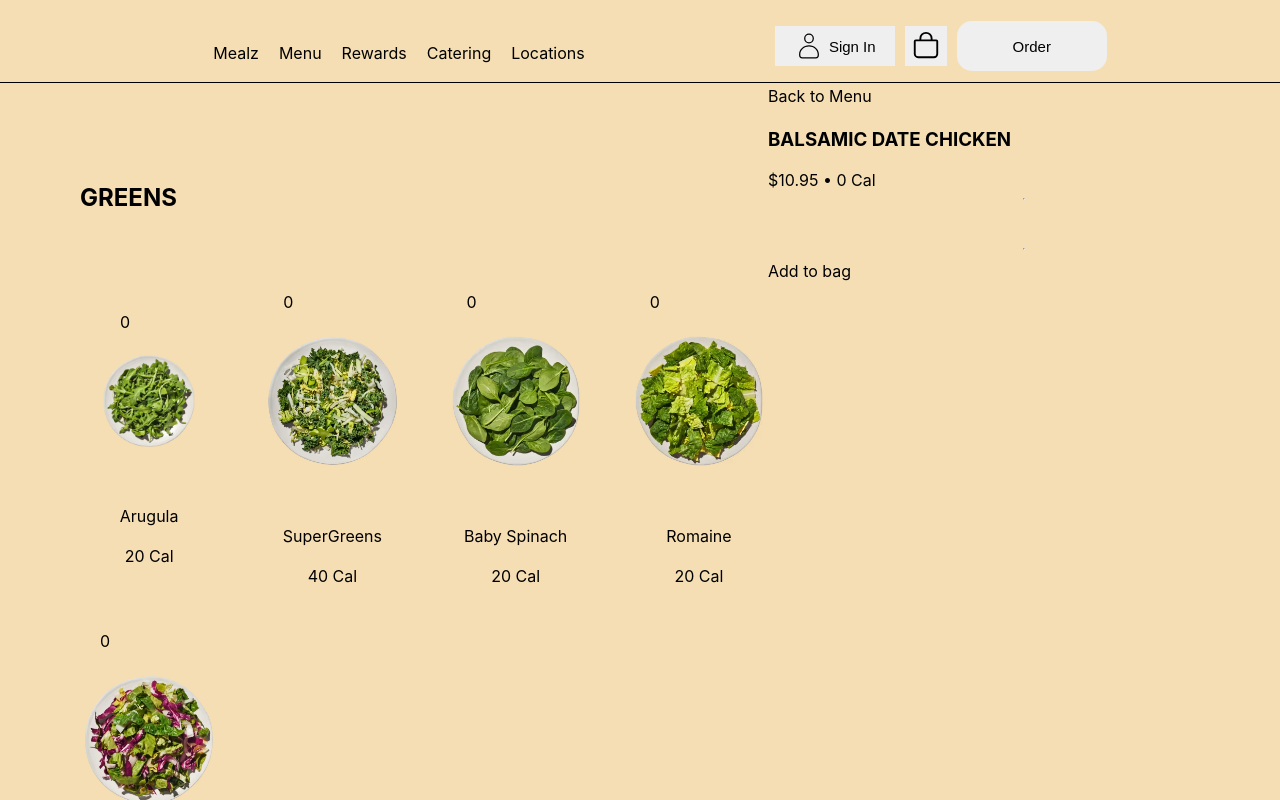
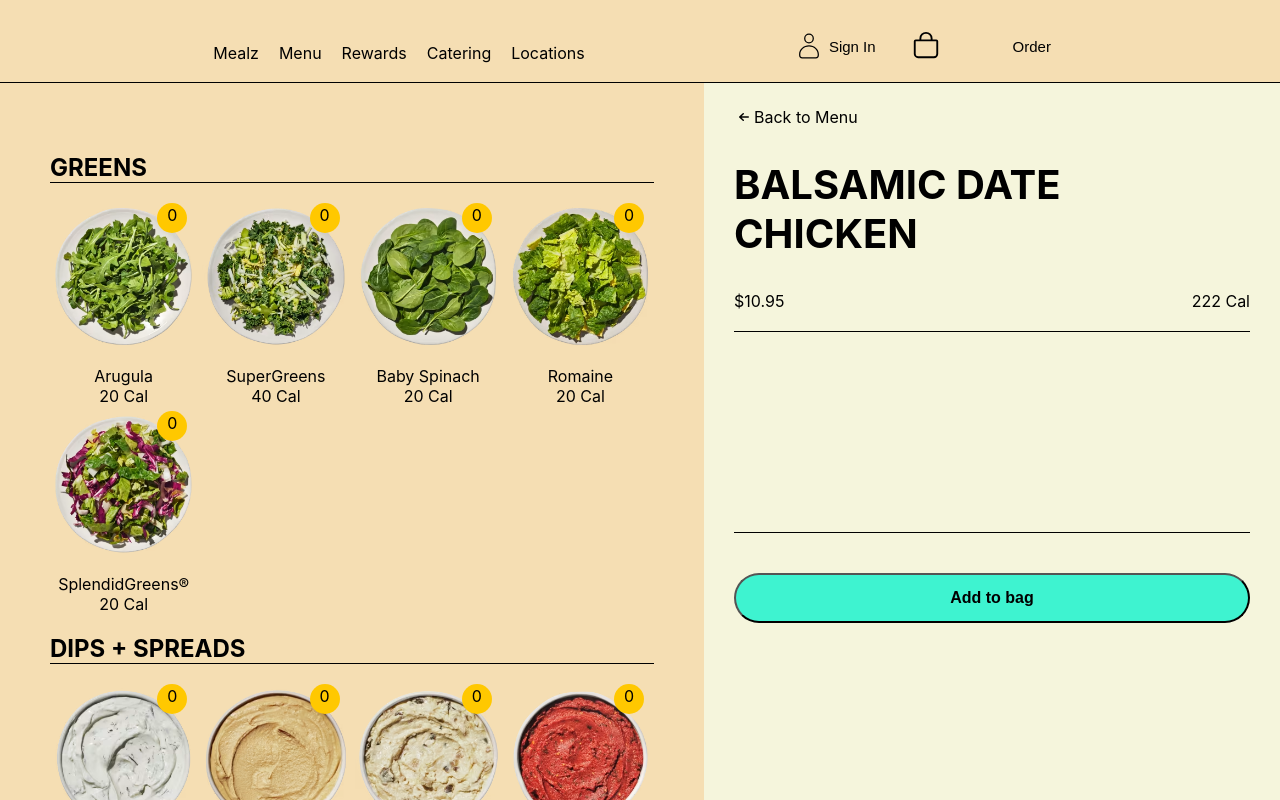
Before and after one commit to oroorro/foodchainone, a React (Create React App) app: page /menu in a window 1280 px wide. Both pictures are taken after a click on the picture 158 px from the left and 370 px from the top of the page. Shown: the top 800 px of the page. Built offline with nearby package versions, Linux system fonts and the light colour scheme.

Commit message:
implementing builder's style

```diff
--- a/src/components/Header.scss
+++ b/src/components/Header.scss
@@ -1,16 +1,24 @@
-ul{
+
+header{
+
+    display: flex;
+    align-items: flex-end;
+    gap: 150px;
+    justify-content: center;
+    border-bottom: 1px solid black;
+
+    >ul{
         list-style: none;
-}
 
-a{
+
+        >li>a{
             display: block;
             text-decoration: none;
             position: relative;
             color: black;
             padding: 0.2em 0;
         }
-
-a::after {
+        >li>a::after {
             content: '';
             position: absolute;
             bottom: 0;
@@ -21,22 +29,8 @@ a::after {
             opacity: 0;
             transition: opacity 300ms, transform 300ms;
         }
-
-  a:hover::after,
-    a:focus::after {
-    opacity: 1;
-    transform: translate3d(0, 0.2em, 0);
     }
 
-
-
-header{
-
-    display: flex;
-    align-items: flex-end;
-    gap: 150px;
-    justify-content: center;
-    border-bottom: 1px solid black;
 
     .leftMenu{
         display: flex;
@@ -50,6 +44,7 @@ header{
 
         button{
             border-style: none;
+            background: none;
         }
 
         .signInButton{
@@ -76,6 +71,19 @@ header{
 
 
 
+  a:hover::after,
+    a:focus::after {
+    opacity: 1;
+    transform: translate3d(0, 0.2em, 0);
+    }
+
+
+
+
+
+
+
+
 
 
 .orderButton{
--- a/src/components/MenuSection.js
+++ b/src/components/MenuSection.js
@@ -92,7 +92,7 @@ export default function MenuSection(props){
     return(
         <div className="menuSectionDiv">
         <section id={`${props.title}Section`} className={`${props.title}Section menuSection`}>
-            <h2> {props.title}</h2>
+            <h2 className="menuSectionTitle"> {props.title}</h2>
             <div className="gridMenu">
             {products}
 
--- a/src/components/MenuSection.scss
+++ b/src/components/MenuSection.scss
@@ -7,6 +7,11 @@
         width: 100%;
         display: flex;
         flex-direction: column;
+
+
+        .menuSectionTitle{
+            border-bottom: 1px solid black;
+        }
 
         .gridMenu{
             @media screen and (min-width: 768px){
--- a/src/components/OrderList.js
+++ b/src/components/OrderList.js
@@ -7,6 +7,7 @@
 import { useState, useEffect } from 'react';
 import { useSelector, useDispatch } from 'react-redux';
 import {addDeleteOrder} from '../redux/slice';
+import { IoIosCloseCircleOutline } from "react-icons/io";
 import './OrderList.scss';
 
 export default function OrderList(){
@@ -29,8 +30,8 @@ export default function OrderList(){
         //console.log("orderList:", order.title, order.category),
         <div className='order'>
             <img src={require(`../images/build/${order.category}/${order.title.toLowerCase().replace(/\s/g, '_')}-220606.avif`)}/>
-            <div>{order.title}</div>
-            <button onClick={()=>deleteOrder(index, order.title, order.category)}>delete</button>
+            <p>{order.title}</p>
+            <button onClick={()=>deleteOrder(index, order.title, order.category)}><IoIosCloseCircleOutline size={25}/></button>
         </div>
     ));
 
--- a/src/components/OrderList.scss
+++ b/src/components/OrderList.scss
@@ -3,10 +3,21 @@
     flex-direction: column;
     .order{
         display: flex;
+        align-items: center;
         max-height: 50px;
+        gap:10px;
         img{
             width: 40px;
             height: 40px;
         }
+
+        p{
+            font-size: 20px
+        }
+        button{
+            background: none;
+            border: none;
+            cursor: pointer;
+        }
     }
 }
--- a/src/components/ProductModal.js
+++ b/src/components/ProductModal.js
@@ -184,8 +184,10 @@ export default function ProductModal(props){
         return(
             <div className="productModalContainer">
 
-                <div>
-                    <div className='counter'>{clicked}</div>
+                <div className='productWrapper'>
+                    <div className='counterWrapper'>
+                        <span>{clicked}</span>
+                    </div>
                     <img src={require(`../images/build/${props.imgTitle.toLowerCase()}/${props.data.imageSrc}`)}
                         //onClick={()=>handleDispatch()}
                         onClick={()=>handleClick(props.data.title)}
--- a/src/components/ProductModal.scss
+++ b/src/components/ProductModal.scss
@@ -8,12 +8,38 @@
 
     .imgClicked{
         border-radius: 9999px;
-        border: 2px solid yellow;
+        border: 2px solid rgb(255, 200, 0);
     }
 
     .imgNotClicked{
         border-style: none;
     }
+
+
+    .productWrapper{
+        position: relative;
+        .counterWrapper{
+            display: block;
+            width: 30px;
+            height: 30px;
+            border-radius: 55px;
+            background-color: rgb(255, 200, 0);
+            position: absolute;
+            top:0px;
+            right: 10px;
+            z-index: 200;
+            text-align: center;
+
+            span{
+                vertical-align: middle;
+                margin-top: 0;
+            }
+        }
+        img{
+
+        }
+    }
+
 
     :nth-child(2){
 
--- a/src/index.css
+++ b/src/index.css
@@ -1,3 +1,7 @@
+:root{
+  --lightblue:#3ef3d0;
+}
+
 body {
   margin: 0;
   font-family: -apple-system, BlinkMacSystemFont, 'Segoe UI', 'Roboto', 'Oxygen',
--- a/src/views/Builder.js
+++ b/src/views/Builder.js
@@ -4,6 +4,8 @@ import MenuSection from '../components/MenuSection';
 import { useSelector } from 'react-redux';
 import OrderList from '../components/OrderList';
 import { useLocation } from 'react-router-dom';
+import { HiMiniArrowSmallLeft } from "react-icons/hi2";
+import { useNavigate } from "react-router-dom";
 import './Builder.scss';
 
 
@@ -22,6 +24,10 @@ export default function Builder(){
     //read data.menu[location.state.replace(/[-]/g, " ")]
     //need to send data.menu[location.state.replace(/[-]/g, " ")] same as categoryName
     //by
+
+
+    const navigate = useNavigate();
+
 
 
 
@@ -44,14 +50,19 @@ export default function Builder(){
                 </div>
             </div>
             <div className='selectedMenu'>
-                <a>Back to Menu</a>
-                <h3>{location.state.replace(/[-]/g, " ")}</h3>
-                <span>$10.95 • 0 Cal</span>
-                <hr></hr>
-                <ul></ul>
-                <hr></hr>
-                <a>Add to bag</a>
-                <OrderList/>
+                <div>
+                    <a onClick={()=>navigate(`/menu`)}><HiMiniArrowSmallLeft size={20}/>Back to Menu</a>
+                    <h1>{location.state.replace(/[-]/g, " ")}</h1>
+                    <div className='orderInfoWrapper'>
+                        <span>$10.95</span>
+                        <span>222 Cal</span>
+                    </div>
+
+                    <div className='orderContainer'>
+                        <OrderList/>
+                    </div>
+                    <button>Add to bag</button>
+                </div>
             </div>
 
         </section>
--- a/src/views/Builder.scss
+++ b/src/views/Builder.scss
@@ -1,22 +1,76 @@
 .BuilderSection{
     display: flex;
     width: 100%;
+    align-items: flex-start;
 
     .productMenu{
-        width: 60%;
-        /*
+        width: 55%;
+
        .productwrapper{
         padding: 50px;
        }
-       */
+       /*
        :nth-child(1){
         padding: 20px;
        }
+       */
     }
 
     .selectedMenu{
+        top:0px;
+        right: 0px;
+        position: sticky;
         display: flex;
         flex-direction: column;
-        width: 40%;
+        width: 45%;
+        background-color: beige;
+        height: 100vh;
+
+        >div{
+            padding-top: 20px;
+            padding-bottom: 20px;
+            padding-left: 30px;
+            padding-right: 30px;
+
+            >a:hover{
+                cursor: pointer;
+            }
+            >a{
+                >svg{
+                    position: relative;
+                    top:3.5px;
+                }
+            }
+            h1{
+                font-size: 40px;
+            }
+
+            .orderInfoWrapper{
+                // display: flex;
+                // justify-content: space-between;
+                >:nth-child(2){
+                    float: right;
+                }
+            }
+
+            .orderContainer{
+                margin-top: 20px;
+                margin-bottom: 10px;
+                height: 200px;
+                border-top: 1px solid black;
+                border-bottom: 1px solid black;
+                overflow-y: scroll;
+            }
+
+            >button{
+                border-radius: 25px;
+                background: var(--lightblue);
+                height: 50px;
+                font-weight: bold;
+                font-size: medium;
+                width: 100%;
+                margin-top: 30px;
+            }
+        }
     }
 }
```
Lines whose indentation alone changed are shown as unchanged.
